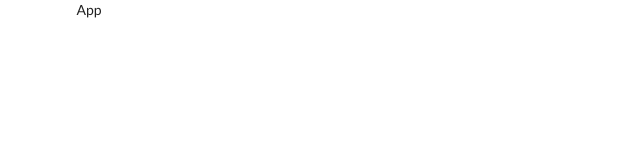
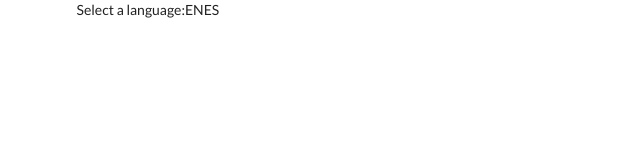
Before and after one commit to backpackerhh/react-course-translate-with-contexts, a React (Create React App) app: page / in a window 1280 px wide. Shown: the top 160 px of the page, without its empty margins (0-640 px from the left). Built offline with nearby package versions, Linux system fonts and the light colour scheme.

Commit message:
Allow to select different language keeping track in the state

```diff
--- a/src/components/App.js
+++ b/src/components/App.js
@@ -1,7 +1,17 @@
-import React from "react";
+import React, { useState } from "react";
 
 const App = () => {
-  return <div className="ui container">App</div>;
+  const [language, setLanguage] = useState("English");
+
+  return (
+    <div className="ui container">
+      <div>
+        Select a language:
+        <span onClick={() => setLanguage("English")}>EN</span>
+        <span onClick={() => setLanguage("Spanish")}>ES</span>
+      </div>
+    </div>
+  );
 };
 
 export default App;
```
